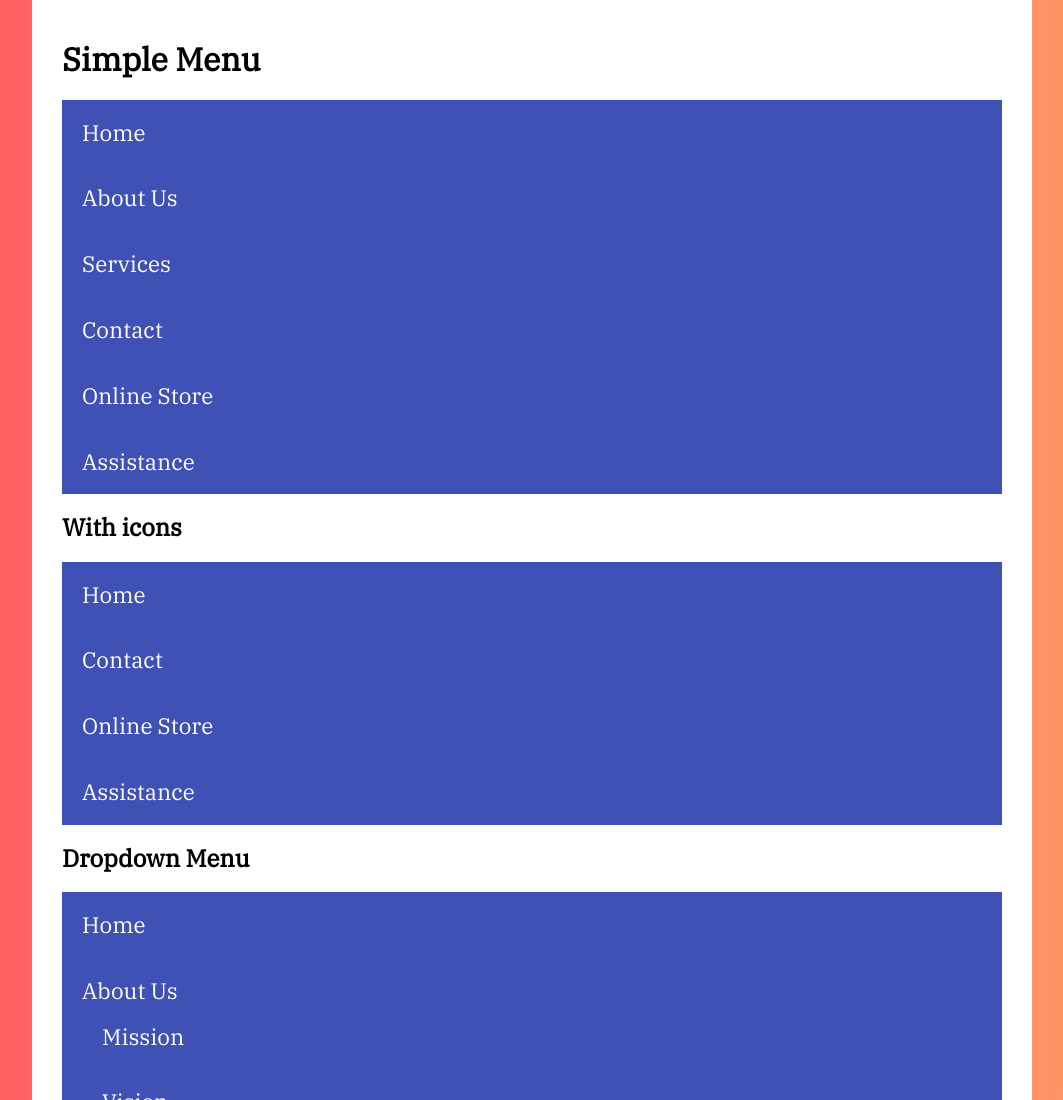
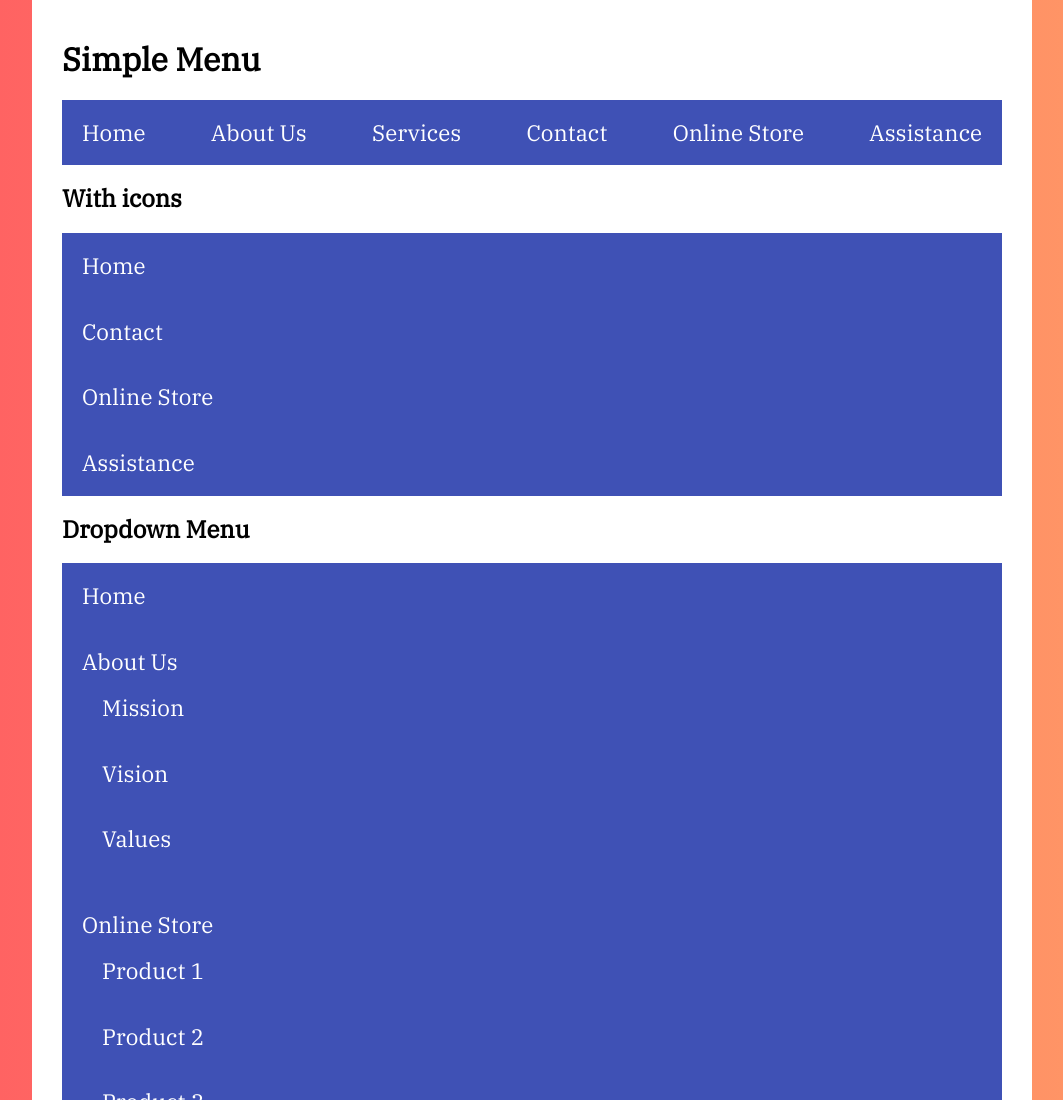
Before and after one commit to juan1630/cssGrid, a plain HTML site: page menus-flexbox-start/index.html in a window 1280 px wide. Shown: the top 1100 px of the page, without its empty margins (108-1171 px from the left). Drawn offline with nearby package versions, Linux system fonts and the light colour scheme.

Commit message:
Se inicio la seccion de los manus

```diff
--- a/menus-flexbox-start/style.css
+++ b/menus-flexbox-start/style.css
@@ -1,19 +1,27 @@
 html {
     box-sizing: border-box;
 }
-*, *:before, *:after {
+
+*,
+*:before,
+*:after {
     box-sizing: inherit;
 }
+
 body {
-    margin:0;
-    background: #ff9966;  /* fallback for old browsers */
-    background: -webkit-linear-gradient(to right, #ff5e62, #ff9966);  /* Chrome 10-25, Safari 5.1-6 */
-    background: linear-gradient(to right, #ff5e62, #ff9966); /* W3C, IE 10+/ Edge, Firefox 16+, Chrome 26+, Opera 12+, Safari 7+ */
+    margin: 0;
+    background: #ff9966;
+    /* fallback for old browsers */
+    background: -webkit-linear-gradient(to right, #ff5e62, #ff9966);
+    /* Chrome 10-25, Safari 5.1-6 */
+    background: linear-gradient(to right, #ff5e62, #ff9966);
+    /* W3C, IE 10+/ Edge, Firefox 16+, Chrome 26+, Opera 12+, Safari 7+ */
     font-family: 'IBM Plex Serif', serif;
 }
+
 .container {
     background-color: white;
-    min-height: calc( 100vh - 20px );
+    min-height: calc( 100vh - 20px);
     max-width: 1000px;
     margin: 0 auto;
     padding: 20px 30px 0 30px;
@@ -22,19 +30,44 @@ body {
 nav {
     background-color: #3F51B5;
 }
+
 nav ul {
-    list-style:none;
-    margin:0;
-    padding:0;
+    list-style: none;
+    margin: 0;
+    padding: 0;
 }
+
 nav ul li {
     padding: 20px;
 }
+
 nav ul li:hover {
     background-color: #1a2770;
 }
+
 nav ul a {
     color: white;
     text-decoration: none;
     font-size: 1.4rem;
 }
+
+
+/* simple menu  */
+
+.simple ul {
+    display: flex;
+    justify-content: space-between;
+    flex-direction: column;
+    text-align: center;
+    margin-bottom: .5rem;
+}
+
+.simple ul li:last-of-type {
+    margin-bottom: 0;
+}
+
+@media( min-width:768px) {
+    .simple ul {
+        flex-direction: row;
+    }
+}
```
